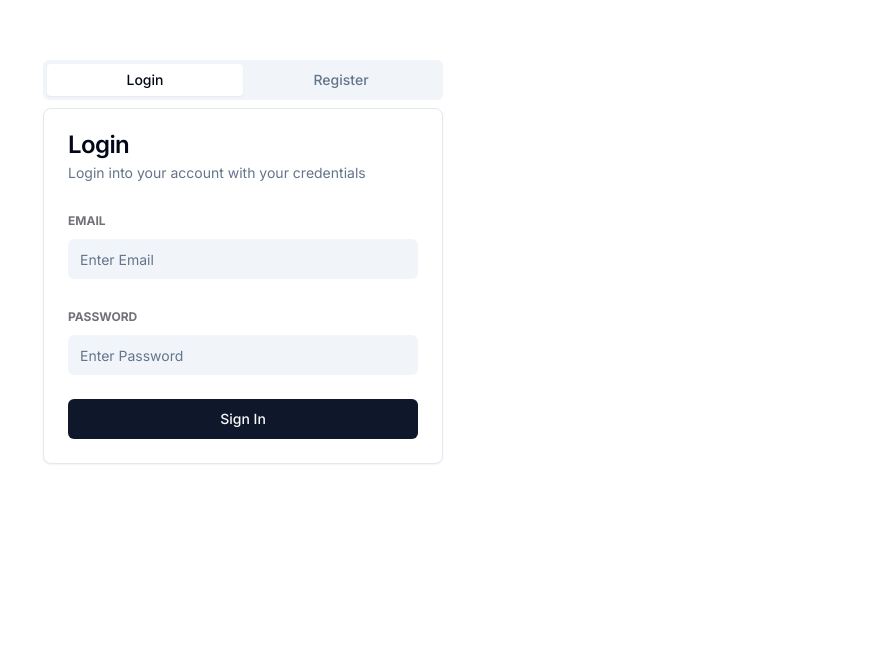
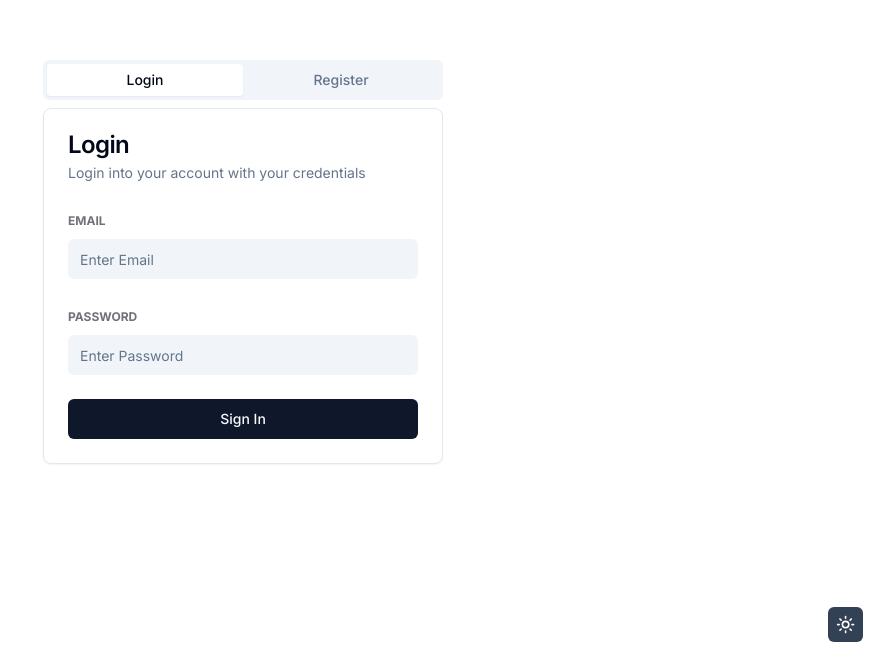
Before and after one commit to Albatraoz12/analyticspress-ui, a Next.js app: page /auth in a window 1280 px wide. Shown: the part 138-800 px from the top of the page, without its empty margins (397-1280 px from the left). Built offline with nearby package versions, Linux system fonts and the light colour scheme.

Commit message:
import themetoggler to auth page

```diff
--- a/app/(auth)/layout.tsx
+++ b/app/(auth)/layout.tsx
@@ -1,6 +1,11 @@
+import ThemeToggler from '@/components/ThemeToggler';
+
 const AuthLayout = ({ children }: { children: React.ReactNode }) => {
   return (
     <div className='h-[100vh] flex items-center justify-center relative'>
+      <div className='absolute bottom-5 right-0 text-white'>
+        <ThemeToggler />
+      </div>
       {children}
     </div>
   );
```
